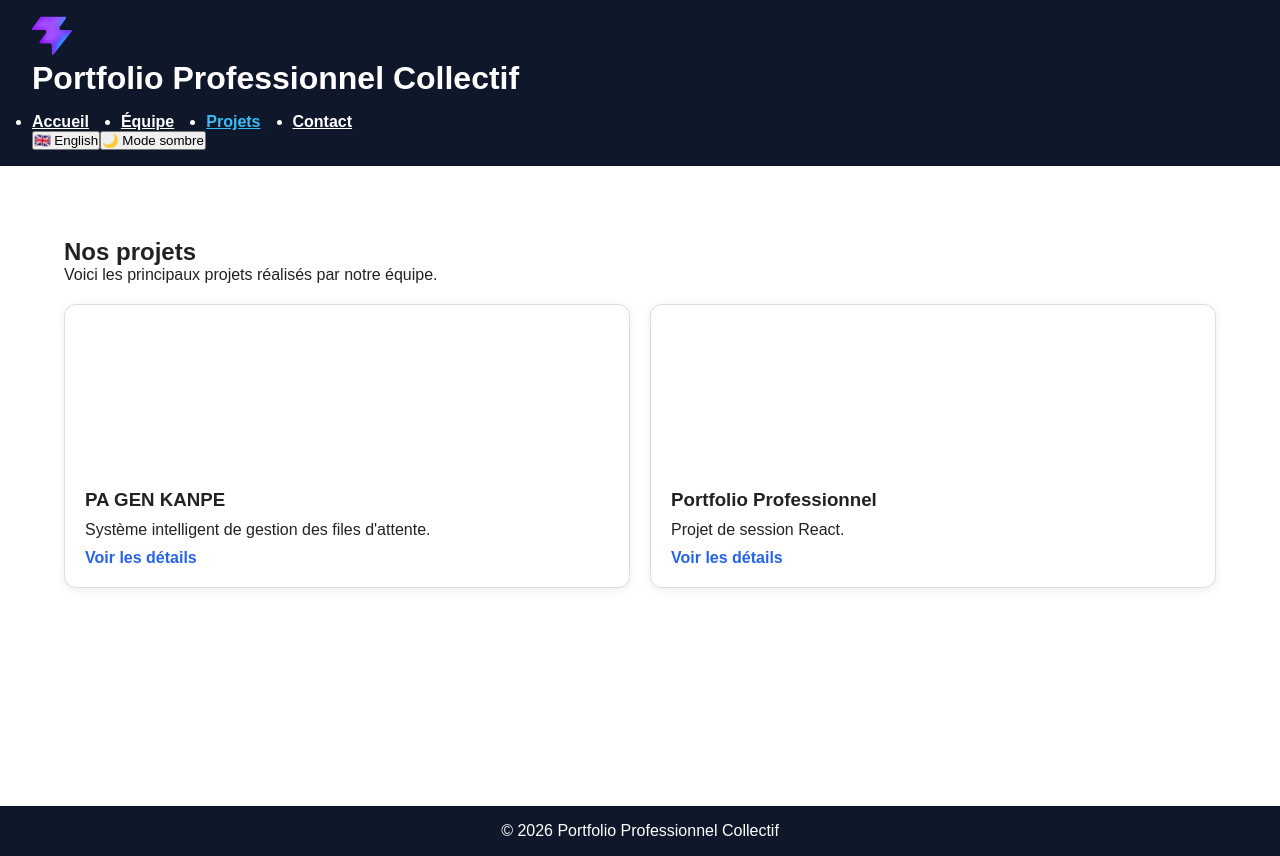
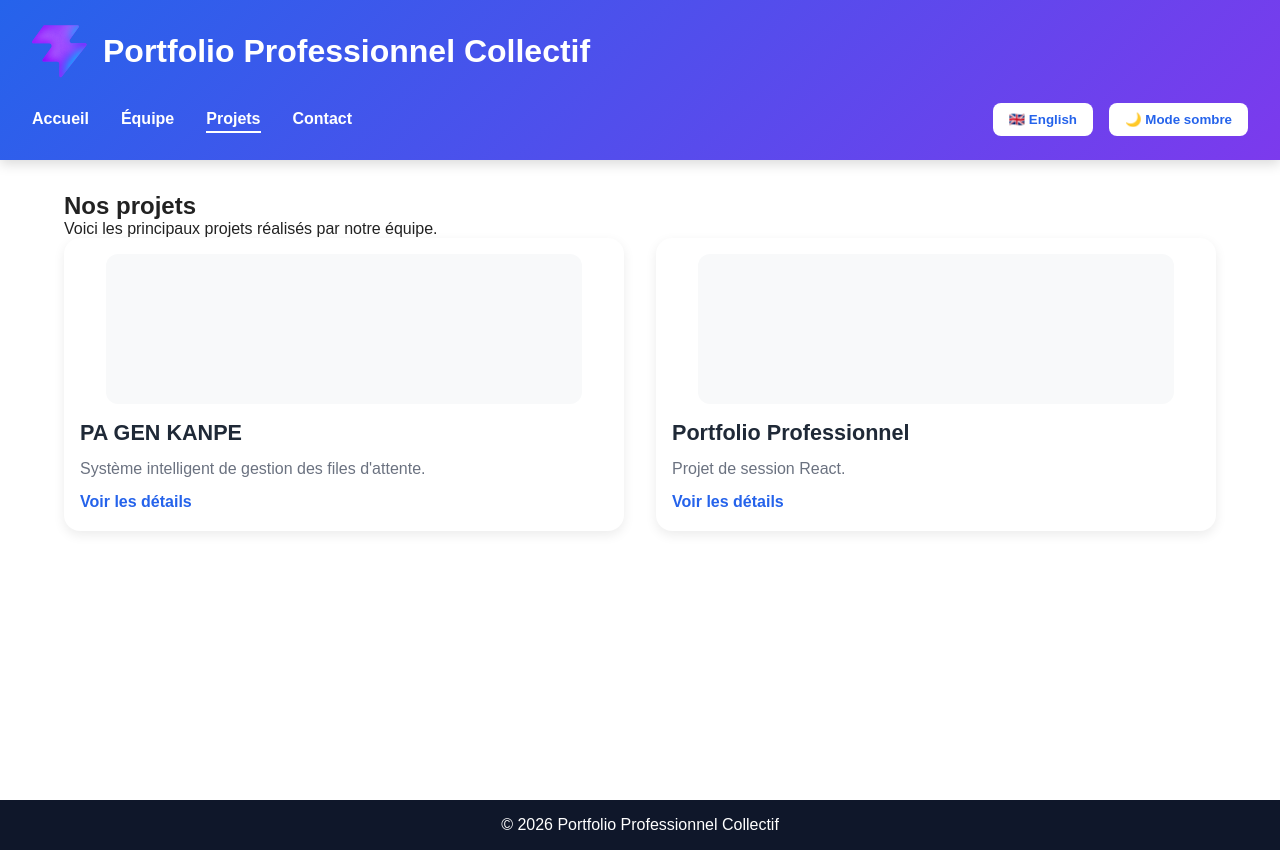
Before and after one commit to BIEN09-CYBER/Portfolio_Professionnel_Collectif, a React (Vite) app: page /projets in a window 1280 px wide. Built offline with nearby package versions, Linux system fonts and the light colour scheme.

Commit message:
Implement React UI structure, contexts and contact form validation

```diff
--- a/src/components/Header.jsx
+++ b/src/components/Header.jsx
@@ -5,23 +5,27 @@ import LanguageSelector from "./LanguageSelector";
 function Header() {
   return (
     <header className="header">
+      <div className="header-top">
         <div className="header-logo">
           <img
             src="/favicon.svg"
-          alt="Logo Portfolio"
-          width="40"
-          height="40"
+            alt="Logo"
+            width="42"
+            height="42"
           />
 
           <h1>Portfolio Professionnel Collectif</h1>
         </div>
+      </div>
 
+      <div className="header-bottom">
         <Navbar />
 
         <div className="header-actions">
           <LanguageSelector />
           <ThemeToggle />
         </div>
+      </div>
     </header>
   );
 }
--- a/src/index.css
+++ b/src/index.css
@@ -1,3 +1,4 @@
+@import "./styles/variables.css";
 @import "./styles/global.css";
 @import "./styles/layout.css";
 @import "./styles/header.css";
--- a/src/pages/Home.jsx
+++ b/src/pages/Home.jsx
@@ -7,7 +7,7 @@ import projects from "../data/projects";
 function Home() {
   return (
     <>
-      <section>
+      <section className="home-hero">
         <h1>Bienvenue sur notre Portfolio Professionnel Collectif</h1>
 
         <p>
@@ -16,11 +16,10 @@ function Home() {
         </p>
       </section>
 
-      <section>
+      <section className="home-section">
         <h2>Notre équipe</h2>
 
         <div className="cards-grid">
-
           {team.map((member) => (
             <TeamCard
               key={member.id}
@@ -30,7 +29,7 @@ function Home() {
         </div>
       </section>
 
-      <section>
+      <section className="home-section">
         <h2>Nos projets</h2>
 
         <div className="cards-grid">
--- a/src/styles/cards.css
+++ b/src/styles/cards.css
@@ -1,52 +1,84 @@
-article {
-  background: #ffffff;
-  border: 1px solid #dddddd;
-  border-radius: 12px;
-  padding: 20px;
-  margin: 20px 0;
-  box-shadow: 0 2px 8px rgba(0, 0, 0, 0.08);
+.cards-grid {
+  display: grid;
+  grid-template-columns: repeat(auto-fit, minmax(320px, 1fr));
+  gap: 2rem;
 }
 
-article h3 {
-  margin-bottom: 10px;
+.team-card,
+.project-card {
+  background: var(--surface-color);
+  border-radius: 16px;
+  box-shadow: 0 4px 12px rgba(0,0,0,.08);
+
+  overflow: hidden;
+
+  transition: all .3s ease;
 }
 
-article p {
-  margin-bottom: 10px;
+.team-card:hover,
+.project-card:hover{
+  transform: translateY(-6px);
+
+  box-shadow: 0 12px 28px rgba(0,0,0,.12);
 }
 
-article a {
-  color: #2563eb;
-  text-decoration: none;
-  font-weight: bold;
+/* Images */
+
+.team-card img,
+.project-card img {
+  width: 85%;
+
+  height: 150px;
+
+  margin: 16px auto;
+
+  display: block;
+
+  object-fit: contain;
+
+  border-radius: 12px;
+
+  background: #f8f9fa;
 }
 
-article a:hover {
-  text-decoration: underline;
+/* Texte */
+
+.team-card h3,
+.project-card h3{
+
+  margin:0 16px 10px;
+
+  color:var(--text-color);
+
+  font-size:1.35rem;
 }
 
-/* ---------- LIGHT MODE ---------- */
+.team-card p,
+.project-card p{
 
-.light article {
-  background: #ffffff;
-  color: #222222;
-  border: 1px solid #dddddd;
+  margin:0 16px 12px;
+
+  line-height:1.6;
+
+  color:var(--text-light);
 }
 
-/* ---------- DARK MODE ---------- */
+/* Lien */
 
-.dark article {
-  background: #2b2b2b;
-  color: #f5f5f5;
-  border: 1px solid #444444;
+.project-card a{
+
+  display:inline-block;
+
+  margin:0 16px 20px;
+
+  color:var(--primary-color);
+
+  text-decoration:none;
+
+  font-weight:600;
 }
 
-.dark article h3,
-.dark article p,
-.dark article strong {
-  color: #f5f5f5;
+.project-card a:hover{
+
+  text-decoration:underline;
 }
-
-.dark article a {
-  color: #7cb7ff;
-}
--- a/src/styles/header.css
+++ b/src/styles/header.css
@@ -1,9 +1,75 @@
-header {
-  background: #0f172a;
+.header {
+  background: linear-gradient(135deg, var(--primary-color), var(--secondary-color));
   color: white;
-  padding: 1rem 2rem;
+
+  padding: 1.5rem 2rem;
+
+  box-shadow: 0 4px 12px rgba(0, 0, 0, 0.15);
 }
 
-header h1 {
-  margin-bottom: 1rem;
+.header-top {
+  display: flex;
+  align-items: center;
+  gap: 1rem;
+
+  margin-bottom: 1.5rem;
 }
+
+.header-logo {
+  display: flex;
+  align-items: center;
+  gap: 1rem;
+}
+
+.header-logo img {
+  width: 55px;
+  height: 55px;
+}
+
+.header-logo h1 {
+  margin: 0;
+
+  font-size: 2rem;
+
+  font-weight: 700;
+}
+
+.header-bottom {
+  display: flex;
+
+  justify-content: space-between;
+
+  align-items: center;
+
+  flex-wrap: wrap;
+
+  gap: 1rem;
+}
+
+.header-actions {
+  display: flex;
+
+  gap: 1rem;
+}
+
+.header-actions button {
+  cursor: pointer;
+
+  padding: 0.55rem 1rem;
+
+  border: none;
+
+  border-radius: 8px;
+
+  background: white;
+
+  color: var(--primary-color);
+
+  font-weight: 600;
+
+  transition: 0.3s;
+}
+
+.header-actions button:hover {
+  transform: translateY(-2px);
+}
--- a/src/styles/home.css
+++ b/src/styles/home.css
@@ -1,9 +1,35 @@
-section {
-  margin: 40px 0;
+.home-hero {
+  max-width: 1100px;
+  margin: 0 auto;
+  padding: 4rem 2rem;
+}
+
+.home-hero h1 {
+  font-size: 3rem;
+  margin-bottom: 1rem;
+}
+
+.home-hero p {
+  font-size: 1.15rem;
+  line-height: 1.7;
+  max-width: 700px;
+}
+
+.home-section {
+  max-width: 1200px;
+  margin: 4rem auto;
+  padding: 0 2rem;
+}
+
+.home-section h2 {
+  margin-bottom: 2rem;
+  font-size: 2rem;
 }
 
 .cards-grid {
   display: grid;
-  grid-template-columns: repeat(auto-fit, minmax(280px, 1fr));
-  gap: 20px;
+
+  grid-template-columns: repeat(auto-fit, minmax(320px, 1fr));
+
+  gap: 2rem;
 }
--- a/src/styles/navbar.css
+++ b/src/styles/navbar.css
@@ -1,13 +1,32 @@
 nav ul {
   display: flex;
+
   gap: 2rem;
+
+  list-style: none;
+
+  margin: 0;
+  padding: 0;
 }
 
 nav a {
   color: white;
-  font-weight: bold;
+
+  text-decoration: none;
+
+  font-size: 1rem;
+
+  font-weight: 600;
+
+  transition: color .3s ease;
+}
+
+nav a:hover {
+  color: #ffd54f;
 }
 
 nav a.active {
-  color: #38bdf8;
+  border-bottom: 2px solid white;
+
+  padding-bottom: .25rem;
 }
--- /dev/null
+++ b/src/styles/variables.css
@@ -0,0 +1,26 @@
+:root {
+  /* Colors */
+  --primary-color: #2563eb;
+  --secondary-color: #7c3aed;
+
+  --background-color: #f5f7fb;
+  --surface-color: #ffffff;
+
+  --text-color: #1f2937;
+  --text-light: #6b7280;
+
+  /* Border */
+  --border-color: #e5e7eb;
+
+  /* Radius */
+  --radius: 14px;
+
+  /* Shadow */
+  --shadow: 0 10px 25px rgba(0, 0, 0, 0.08);
+
+  /* Transition */
+  --transition: 0.3s ease;
+
+  /* Width */
+  --container-width: 1200px;
+}
```
Lines whose indentation alone changed are shown as unchanged.
